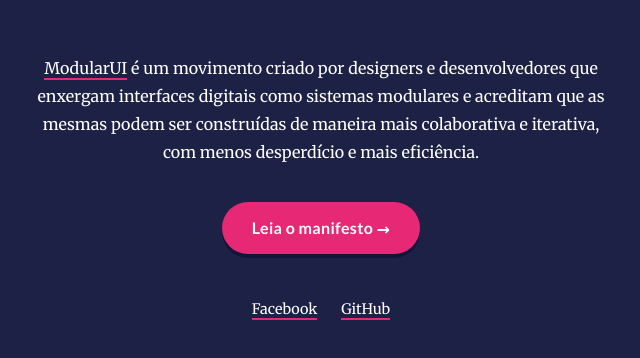
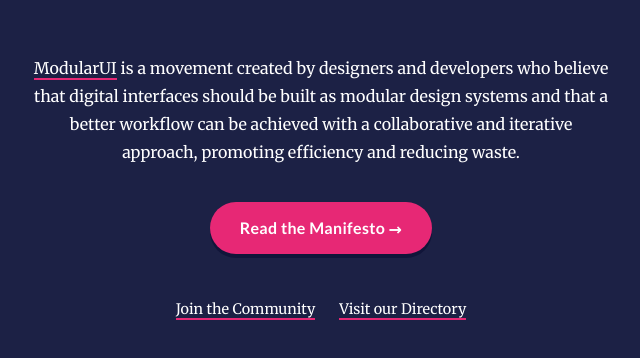
Before and after one commit to modular-ui/modular-ui.github.io, a website: page index.html in a window 1280 px wide. Shown: the part 228-586 px from the top of the page, without its empty margins (319-959 px from the left). Drawn offline with nearby package versions, Linux system fonts and the light colour scheme.

Commit message:
Changed description text to English. Changed link labels and paths.

```diff
--- a/index.html
+++ b/index.html
@@ -40,15 +40,15 @@
   <body>
     <div class="mainBox">
       <p>
-        <a class="link" href="https://www.facebook.com/groups/modular.ui/" target="_blank">ModularUI</a> é um movimento criado por designers e desenvolvedores que enxergam interfaces digitais como sistemas modulares e acreditam que as mesmas podem ser construídas de maneira mais colaborativa e iterativa, com menos desperdício e mais eficiência.
+        <a class="link" href="https://www.facebook.com/groups/modular.ui/" target="_blank">ModularUI</a> is a movement created by designers and developers who believe that digital interfaces should be built as modular design systems and that a better workflow can be achieved with a collaborative and iterative approach, promoting efficiency and reducing waste.
       </p>
       <a class="btn" href="https://github.com/modular-ui/manifesto">
-        Leia o manifesto <span class="btn-icon">→</span>
+        Read the Manifesto <span class="btn-icon">→</span>
       </a>
 
       <div class="mainBox-footer">
-        <a class="link link--small" href="https://www.facebook.com/groups/modular.ui/" target="_blank">Facebook</a>
-        <a class="link link--small" href="https://github.com/modular-ui/" target="_blank">GitHub</a>
+        <a class="link link--small" href="https://www.facebook.com/groups/modular.ui/" target="_blank">Join the Community</a>
+        <a class="link link--small" href="https://github.com/tfvictorino/modular-ui-directory" target="_blank">Visit our Directory</a>
       </div>
     </div>
 
```
